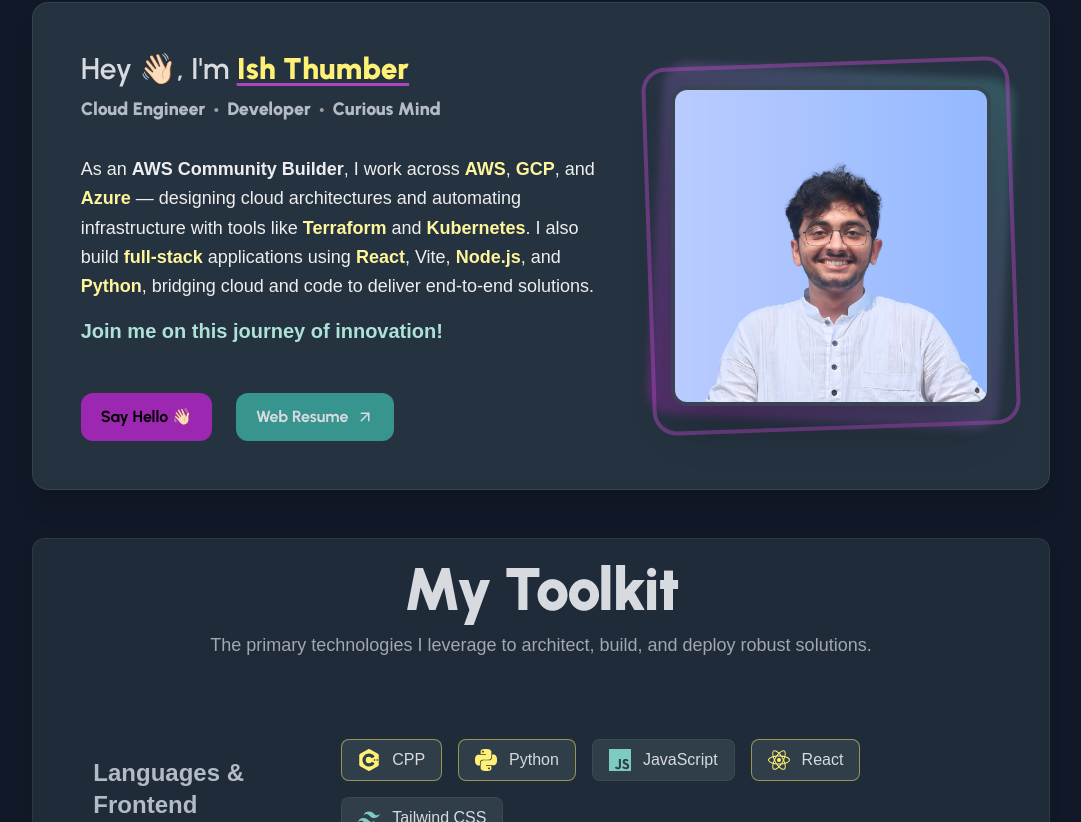
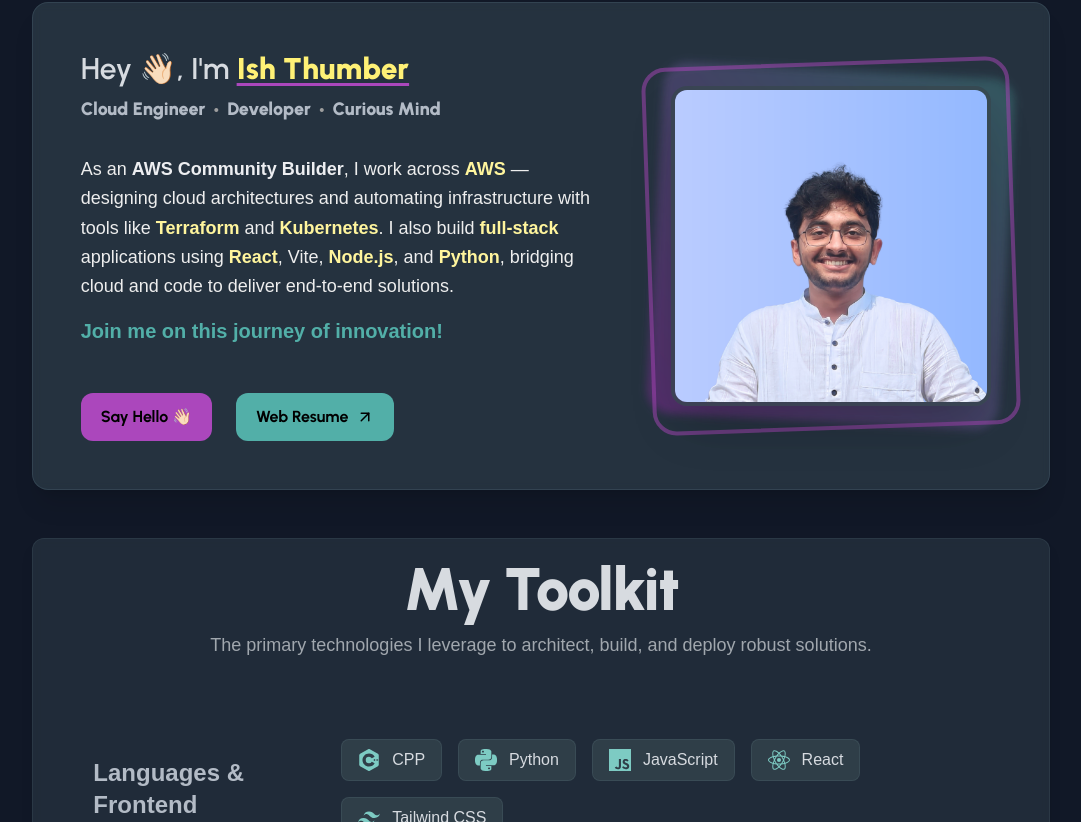
Before and after one commit to IshThumber/Ish-Portfolio, a React (Create React App) app: page /about in a window 1280 px wide. Shown: the part 318-1140 px from the top of the page, without its empty margins (99-1180 px from the left). Built offline with nearby package versions, Linux system fonts and the light colour scheme; a web font is replaced by a local one.

Commit message:
fix: update heading sizes for consistency in multiple sections and improve button styling

```diff
--- a/src/components/Error.js
+++ b/src/components/Error.js
@@ -12,7 +12,7 @@
       <div className="h-32" />
       <main className="relative w-[97%] md:w-5/6 p-2 lg:p-6 font-gtReg text-wild-sand-200 mx-auto">
         <div className="flex flex-col items-center justify-center gap-8 text-center">
-          <h1 className="font-black tracking-tight font-urbanist text-7xl lg:text-9xl bg-gradient-to-r from-purple-300 to-genoa-300 inline-block text-transparent bg-clip-text">
+          <h1 className="font-black tracking-tight font-urbanist text-[4rem] lg:text-9xl bg-gradient-to-r from-purple-300 to-genoa-300 inline-block text-transparent bg-clip-text">
             404
           </h1>
           <p className="text-2xl font-semibold text-wild-sand-300">
--- a/src/components/TechList.js
+++ b/src/components/TechList.js
@@ -103,7 +103,7 @@
                   key={tech.name}
                   name={tech.name}
                   icon={tech.icon}
-                  isPillar={tech.isPillar}
+                  // isPillar={tech.isPillar}
                 />
               ))}
             </div>
--- a/src/sections/About.js
+++ b/src/sections/About.js
@@ -39,13 +39,7 @@
             AWS Community Builder
           </strong>
           , I work across{" "}
-          <strong className="font-semibold text-yellow-200">AWS</strong>
-          ,{" "}
-          <strong className="font-semibold text-yellow-200">GCP</strong>
-          , and{" "}
-          <strong className="font-semibold text-yellow-200">
-            Azure
-          </strong>{" "}
+          <strong className="font-semibold text-yellow-200">AWS {" "}</strong>
           — designing cloud architectures and automating infrastructure
           with tools like{" "}
           <strong className="font-semibold text-yellow-200">
@@ -74,18 +68,18 @@
           , bridging cloud and code to deliver end-to-end solutions.
         </p>
 
-        <p className="text-xl font-semibold text-genoa-200">
+        <p className="text-xl font-semibold text-genoa-400">
           Join me on this journey of innovation!
         </p>
       </div>
 
-      <div className="flex flex-col gap-4 text-base font-bold md:flex-row md:gap-6 mt-4">
+      <div className="flex flex-col gap-4 text-base font-bold sm:flex-row items-center sm:justify-between lg:justify-start md:gap-6 mt-4">
         <Link
           to="mailto:ishthumber343@gmail.com"
           target="_blank"
           rel="noopener noreferrer"
         >
-          <button className="px-5 py-3 rounded-xl bg-purple-500 hover:bg-gradient-to-r from-purple-500 to-purple-700 text-black font-bold transition-all duration-300 focus:outline-none focus:ring-2 focus:ring-purple-400 focus:ring-offset-2 focus:ring-offset-blue-gray-700">
+          <button className="px-5 py-3 rounded-xl bg-purple-400 hover:bg-gradient-to-r from-purple-400 to-purple-700 text-black font-bold transition-all duration-300 focus:outline-none focus:ring-2 focus:ring-purple-400 focus:ring-offset-2 focus:ring-offset-blue-gray-700">
             <span className="flex items-center gap-2">
               Say Hello 👋🏻
             </span>
@@ -97,7 +91,7 @@
           target="_blank"
           rel="noopener noreferrer"
         >
-          <button className="px-5 py-3 rounded-xl text-wild-sand-200 bg-genoa-500 hover:bg-gradient-to-r from-genoa-500 to-genoa-700 font-bold transition-all duration-300 focus:outline-none focus:ring-2 focus:ring-genoa-400 focus:ring-offset-2 focus:ring-offset-blue-gray-700">
+          <button className="px-5 py-3 rounded-xl text-black bg-genoa-400 hover:bg-gradient-to-r from-genoa-400 to-genoa-700 font-bold transition-all duration-300 focus:outline-none focus:ring-2 focus:ring-genoa-400 focus:ring-offset-2 focus:ring-offset-blue-gray-700 items-center">
             <span className="flex flex-row items-center gap-2">
               <span>Web Resume</span>
               <FiArrowUpRight className="text-lg" />
@@ -133,7 +127,7 @@
         <div className="h-32" />
         <main className="relative w-[97%] md:w-5/6 p-2 lg:p-6 font-gtReg text-wild-sand-200 mx-auto">
           <section className="w-full m-auto mb-10 xl:w-full text-center md:text-left">
-            <h1 className="font-black tracking-tight font-urbanist text-7xl lg:text-9xl bg-gradient-to-r from-purple-300 to-genoa-300 inline-block text-transparent bg-clip-text xl:w-fit w-full">
+            <h1 className="font-black tracking-tight font-urbanist text-[4rem] lg:text-9xl bg-gradient-to-r from-purple-300 to-genoa-300 inline-block text-transparent bg-clip-text xl:w-fit w-full">
               About Myself
             </h1>
           </section>
--- a/src/sections/Contact.js
+++ b/src/sections/Contact.js
@@ -131,7 +131,7 @@
 
         <div className="relative w-[97%] md:w-5/6 p-2 lg:p-6 font-gtReg text-wild-sand-200 mx-auto">
           <div className="w-full m-auto mb-10 xl:w-full text-center md:text-left">
-            <h1 className="font-black tracking-tight font-urbanist text-7xl lg:text-9xl bg-gradient-to-r from-purple-300 to-genoa-300 inline-block text-transparent bg-clip-text xl:w-fit w-full">
+            <h1 className="font-black tracking-tight font-urbanist text-[4rem] lg:text-9xl bg-gradient-to-r from-purple-300 to-genoa-300 inline-block text-transparent bg-clip-text xl:w-fit w-full">
               Contact Me
             </h1>
           </div>
--- a/src/sections/Education.js
+++ b/src/sections/Education.js
@@ -13,7 +13,7 @@
 const Education = () => {
   return (
     <div className="relative w-full mt-16 overflow-hidden wrapper text-wild-sand-200">
-      <div className="w-11/12 mx-auto my-10 font-black tracking-tight text-7xl md:text-8xl md:w-full">Education</div>
+      <div className="w-11/12 mx-auto my-10 font-black tracking-tight text-[4rem] md:text-8xl md:w-full">Education</div>
       <div className="w-11/12 mx-auto md:w-full">
         <div className="flex flex-col w-full gap-6 font-semibold tracking-wide md:w-4/5 lg:ml-14 font-urbanist text-wild-sand-200/80">
           {education.map(entry => (
--- a/src/sections/Experiences.js
+++ b/src/sections/Experiences.js
@@ -67,7 +67,7 @@
         <section className="relative w-[97%] md:w-5/6 p-2 lg:p-6 font-gtReg text-wild-sand-200 mx-auto">
           <div className="relative flex flex-col justify-between w-full m-auto gap-14">
             <div className="w-full m-auto mb xl:w-full md:w-11/12 text-center md:text-left">
-              <h1 className="font-black tracking-tight font-urbanist text-7xl md:text-8xl lg:text-9xl bg-gradient-to-r from-purple-300 to-genoa-300 inline-block text-transparent bg-clip-text md:w-fit w-full">
+              <h1 className="font-black tracking-tight font-urbanist text-[4rem] md:text-8xl lg:text-9xl bg-gradient-to-r from-purple-300 to-genoa-300 inline-block text-transparent bg-clip-text md:w-fit w-full">
                 Timeline
               </h1>
             </div>
--- a/src/sections/HeroMain.js
+++ b/src/sections/HeroMain.js
@@ -74,7 +74,7 @@
               </button>
             </a>
             <a href="contact">
-              <button className="px-5 py-2 rounded-xl bg-genoa-400 hover:bg-genoa-600 text-black font-bold transition-all duration-300">
+              <button className="px-5 py-2 rounded-xl bg-genoa-400 hover:bg-gradient-to-r from-genoa-400 to-genoa-700 text-black font-bold transition-all duration-300">
                 Let’s Talk
               </button>
             </a>
--- a/src/sections/Projects.js
+++ b/src/sections/Projects.js
@@ -67,7 +67,7 @@
         <section className="relative w-[97%] md:w-5/6 p-2 lg:p-6 font-gtReg text-wild-sand-200 mx-auto">
           <div className="relative flex flex-col justify-between w-full m-auto gap-14">
             <div className="w-full m-auto mb xl:w-full md:w-11/12 text-center md:text-left">
-              <h1 className="font-black tracking-tight font-urbanist text-7xl md:text-8xl lg:text-9xl bg-gradient-to-r from-purple-300 to-genoa-300 inline-block text-transparent bg-clip-text md:w-fit w-full">
+              <h1 className="font-black tracking-tight font-urbanist text-[4rem] md:text-8xl lg:text-9xl bg-gradient-to-r from-purple-300 to-genoa-300 inline-block text-transparent bg-clip-text md:w-fit w-full">
                 Projects
               </h1>
             </div>
--- a/src/utils/General.js
+++ b/src/utils/General.js
@@ -130,12 +130,12 @@
 
 export const projects = [
   {
-    "year": "Recent Development",
-    "name": "ContextCraft: Your AI-Powered Blog Companion",
-    "description": "ContextCraft is an AI-powered blog writing assistant that helps writers streamline their content creation process for Medium. It remembers your past writing style, suggests trending and personalized topics, generates high-quality drafts, helps revise for SEO and tone, and reminds you when it’s time to publish — giving you total control and creative focus without the clutter.",
-    "liveUrl": null,
-    "githubUrl": "https://github.com/ishthumber/contextcraft",
-    "tech": [
+    year: "Recent Development - Working ...",
+    name: "ContextCraft: Your AI-Powered Blog Companion",
+    description: "ContextCraft is an AI-powered blog writing assistant that helps writers streamline their content creation process for Medium. It remembers your past writing style, suggests trending and personalized topics, generates high-quality drafts, helps revise for SEO and tone, and reminds you when it’s time to publish — giving you total control and creative focus without the clutter.",
+    liveUrl: null,
+    githubUrl: "https://github.com/ishthumber/contextcraft",
+    tech: [
       "Python",
       "FastAPI",
       "Supabase",
@@ -148,16 +148,16 @@
     name: "Seamless DataSync Deployment",
     description:
       "Engineered a Python-based automation tool for AWS DataSync that eliminated 95% of manual configuration. The solution included an intuitive UI for rapid job deployment and optimized data transfers across regions, reducing setup time by 50%  and operational overhead by 30%.",
-    liveUrl: "#", // Add link if available
+    liveUrl: null,
     githubUrl: "Private",
-    tech: ["Python", "AWS DataSync", "IAM", "Vite.js", "Flask"]
+    tech: ["Python", "AWS DataSync", "IAM", "Vite.js", "Flask", "Terraform"]
   },
   {
     year: "2024",
     name: "Terraform Cross-Account Pipeline",
     description:
       "Developed a CI/CD pipeline using AWS CodePipeline and Terraform to automate infrastructure provisioning across multiple AWS accounts. This accelerator eliminated 70% of manual effort  and cut deployment time by 50%  by standardizing state management and security checks.",
-    liveUrl: null,
+    liveUrl: "https://ishthumber.medium.com/automating-cross-account-terraform-deployments-with-aws-codepipeline-e8f80e1ee137",
     githubUrl: "Private",
     tech: ["Terraform", "AWS CodePipeline", "CodeBuild", "S3", "DynamoDB"]
   },
@@ -175,7 +175,7 @@
     name: "Personal Portfolio",
     description:
       "My personal corner of the internet. Designed with a modern aesthetic and built with React and TailwindCSS, this project is a testament to my passion for clean code, responsive design, and great user experience.",
-    liveUrl: "#", // Link to the site itself
+    liveUrl: "https://ishthumber.vercel.app/",
     githubUrl: "https://github.com/IshThumber/Ish-Portfolio",
     tech: ["React.js", "TailwindCSS", "Framer Motion", "GSAP"],
   },
@@ -186,15 +186,15 @@
       "A comprehensive web portal for PhD admissions at Charusat University. The system streamlines the application process for students and provides robust management tools for faculty and administrators, handling complex workflows and data securely.",
     liveUrl: "https://charusatphd.vercel.app/",
     githubUrl: "Private",
-    tech: ["React.js", "Node.js", "Docker", "AWS", "PostgreSQL"],
+    tech: ["React.js", "Node.js", "Docker", "AWS", "PostgreSQL", "Prisma"],
   },
   {
     year: "2022 - 2023",
     name: "NGO Website Redesign",
     description:
       "A complete redesign of an NGO's website to enhance user experience and engagement. The project involved modern UI/UX design principles, responsive layouts, and integration with backend services for dynamic content management.",
-    liveUrl: "https://paropkaree.vercel.app/", // Replace with actual URL
-    githubUrl: "",
+    liveUrl: "https://paropkaree.vercel.app/",
+    githubUrl: "https://github.com/IshThumber/parpkaree",
     tech: ["HTML", "CSS", "JavaScript", "Tailwind", "React.js"]
   }
 ];
```
